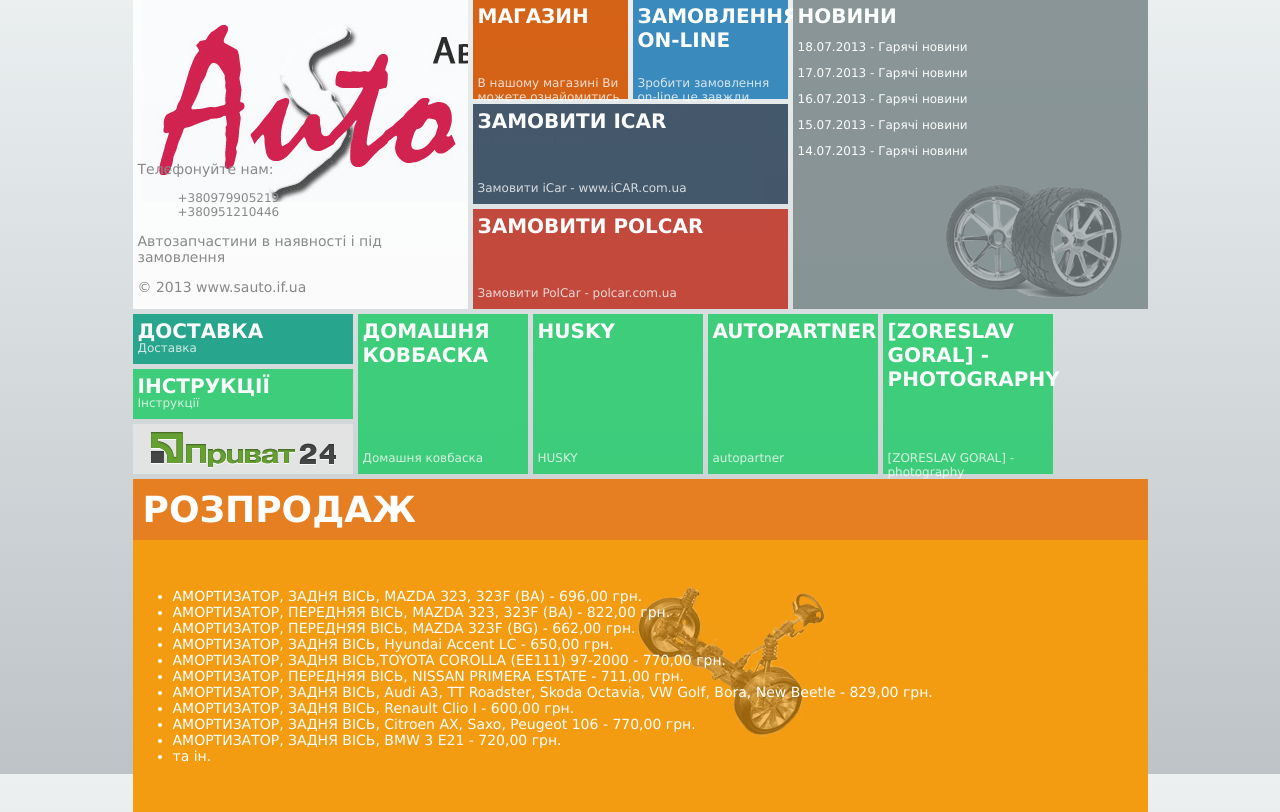
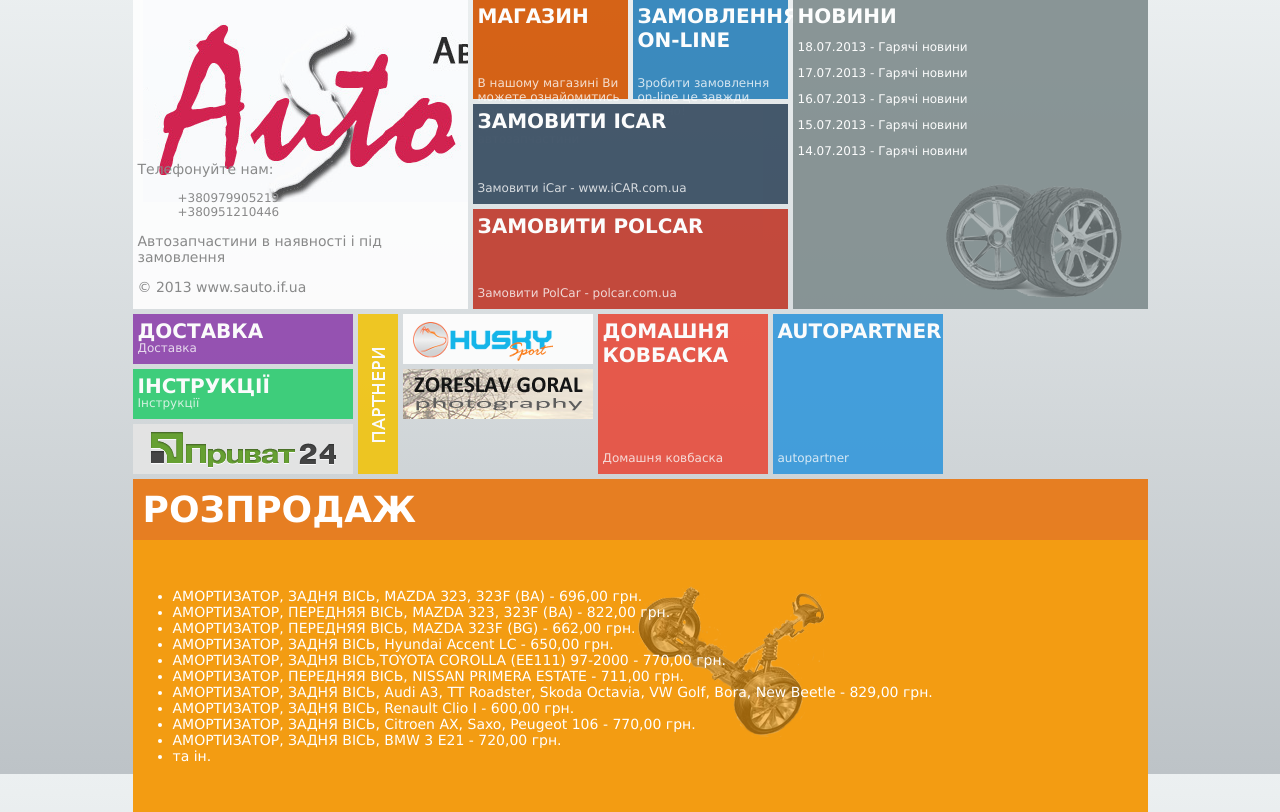
Before and after one commit to ololov/sauto-if, a PHP site: page / in a window 1280 px wide. Shown: the part 26-838 px from the top of the page. Run offline with PHP 8.4, Linux system fonts and the light colour scheme.

Commit message:
:update blocking adv

```diff
--- a/trunk/under_constructoin/index.htm
+++ b/trunk/under_constructoin/index.htm
@@ -87,28 +87,27 @@
                     <a class="menu" href="#"></a>
                 </section>
             </div>
+            <section class="mainMenu" id="menuPartners">
+                <a class="menu" href="#"></a>
+            </section>
+            <div id="hBlock3">
+                <section class="mainMenu" id="menuHusky">
+                    <a class="menu" href="#"></a>
+                </section>
+                <section class="mainMenu" id="menuZoreslav">
+                    <a class="menu" href="#"></a>
+                </section>
+            </div>
                 <section class="mainMenu" id="menuMeat">
                     <a class="menu" href="#">Домашня ковбаска</a>
                     <div class="menuHover">
                         <p>Домашня ковбаска</p>
                     </div>
                 </section>
-            <section class="mainMenu" id="menuHusky">
-                <a class="menu" href="#">HUSKY</a>
-                <div class="menuHover">
-                    <p>HUSKY</p>
-                </div>
-            </section>
                 <section class="mainMenu" id="menuAutopartner">
                     <a class="menu" href="#">autopartner</a>
                     <div class="menuHover">
                         <p>autopartner</p>
-                </div>
-            </section>
-            <section class="mainMenu" id="menuZoreslav">
-                <a class="menu" href="#">[ZORESLAV GORAL] - photography</a>
-                <div class="menuHover">
-                    <p>[ZORESLAV GORAL] - photography</p>
                     </div>
                 </section>
 <!--                <section class="mainMenu" id="menuHot2">
--- a/trunk/under_constructoin/styles/main.css
+++ b/trunk/under_constructoin/styles/main.css
@@ -23,13 +23,14 @@ background: #ecf0f1; /* Old browsers */
 #menuICar {background-color: #34495e; height: 90px; width: 305px; margin: 0 0 5px 0;}
 #menuPolCar {background-color: #c0392b; height: 90px; width: 305px; margin: 0 0 5px 0;}
 #menuNews {background: url("images/wheels.png") no-repeat #7f8c8d 140px 115px; height: 300px; width: 345px; margin: 5px 0 5px 5px;}
-#menuDelivery {background-color: #16a085; height: 40px; width: 210px; margin: 0 0 5px 0;}
+#menuDelivery {background-color: #8e44ad; height: 40px; width: 210px; margin: 0 0 5px 0;}
 #menuManual {background-color: #2ecc71; height: 40px; width: 210px; margin: 0 0 5px 0;}
 #menuPrivat24 {background: url("images/privat24.png") no-repeat #e5e5e5 18px 8px; height: 40px; width: 210px; margin: 0 0 5px 0;}
-#menuMeat {background-color: #2ecc71; height: 150px; width: 160px; margin: 0 5px 0 5px;}
-#menuHusky {background-color: #2ecc71; height: 150px; width: 160px; margin: 0 5px 0 0;}
-#menuAutopartner {background-color: #2ecc71; height: 150px; width: 160px; margin: 0 5px 0 0;}
-#menuZoreslav {background-color: #2ecc71; height: 150px; width: 160px; margin: 0 5px 0 0;}
+#menuPartners {background: url("images/partners.png") no-repeat #f1c40f -5px -4px; height: 150px; width: 30px; margin: 0 5px 0 5px;}
+#menuHusky {background: url("images/husky.png") no-repeat #ffffff 10px 8px; height: 40px; width: 180px; margin: 0 0 0 0;}
+#menuZoreslav {background: url("images/zoreslav.png") no-repeat #2ecc71; height: 40px; width: 180px; margin: 5px 0 0 0;}
+#menuMeat {background-color: #e74c3c; height: 150px; width: 160px; margin: 0 5px 0 5px;}
+#menuAutopartner {background-color: #3498db; height: 150px; width: 160px; margin: 0 5px 0 0;}
 a.menu, a.menu:focus, a.menu:active, a.menu:hover {color: white; font-weight: bold; text-decoration: none; text-transform: uppercase; font-size: 20px;}
 a.menu:hover {text-decoration: underline;}
 .mainMenu p, .mainMenu ul {color: white; font-size: 12px; vertical-align: bottom;}
@@ -43,3 +44,4 @@ h1 {font-size: 36px; text-transform: uppercase; padding: 0; margin: 0; backgroun
 .mainSection p {padding: 10px;}
 #hBlock1 {float: left; width: 315px;}
 #hBlock2 {float: left; width: 220px;}
+#hBlock3 {float: left; width: 190px;}
```
Also changed, not shown: trunk/data_or/husky.png (added), trunk/under_constructoin/styles/images/husky.png (added), trunk/under_constructoin/styles/images/partners.png (added), trunk/under_constructoin/styles/images/zoreslav.png (added). Lines whose indentation alone changed are shown as unchanged.
